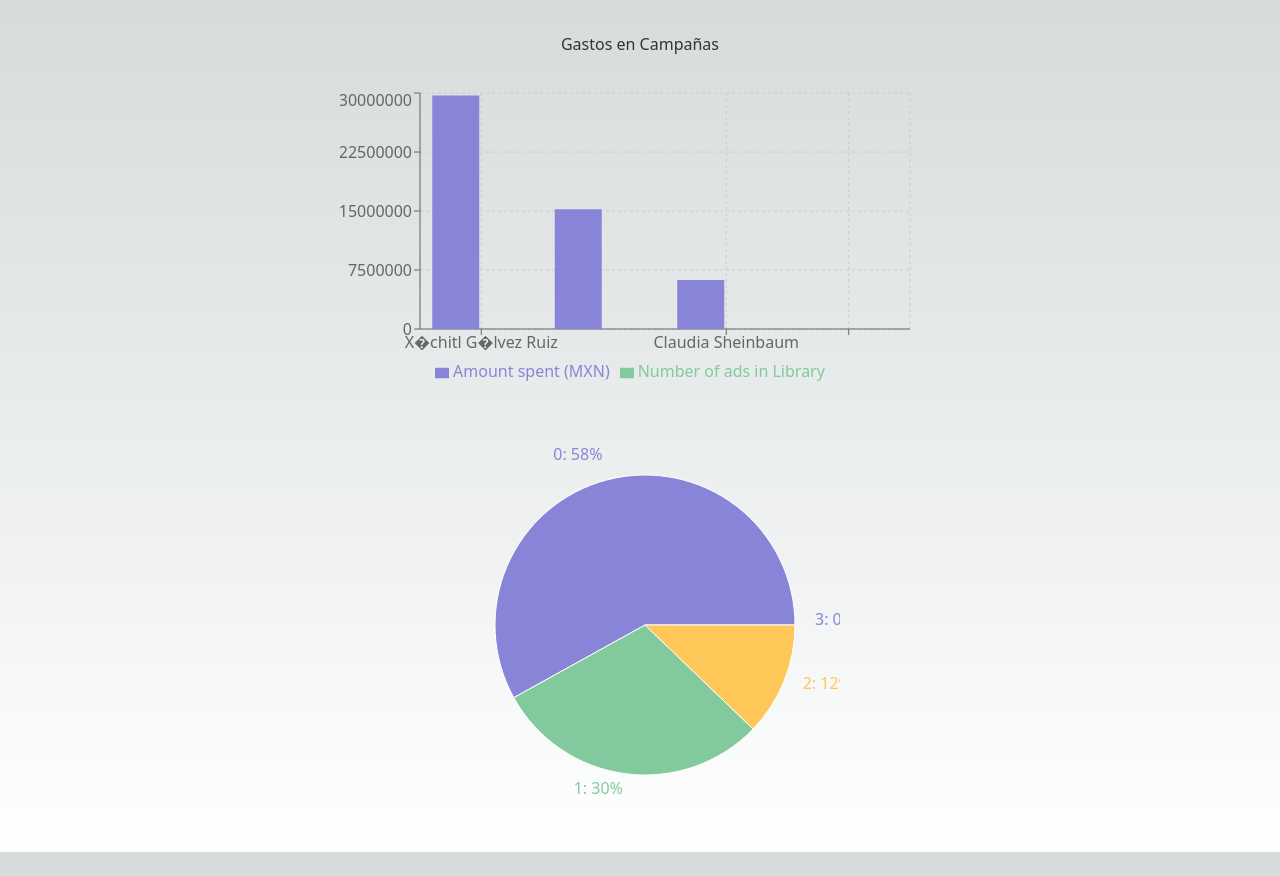
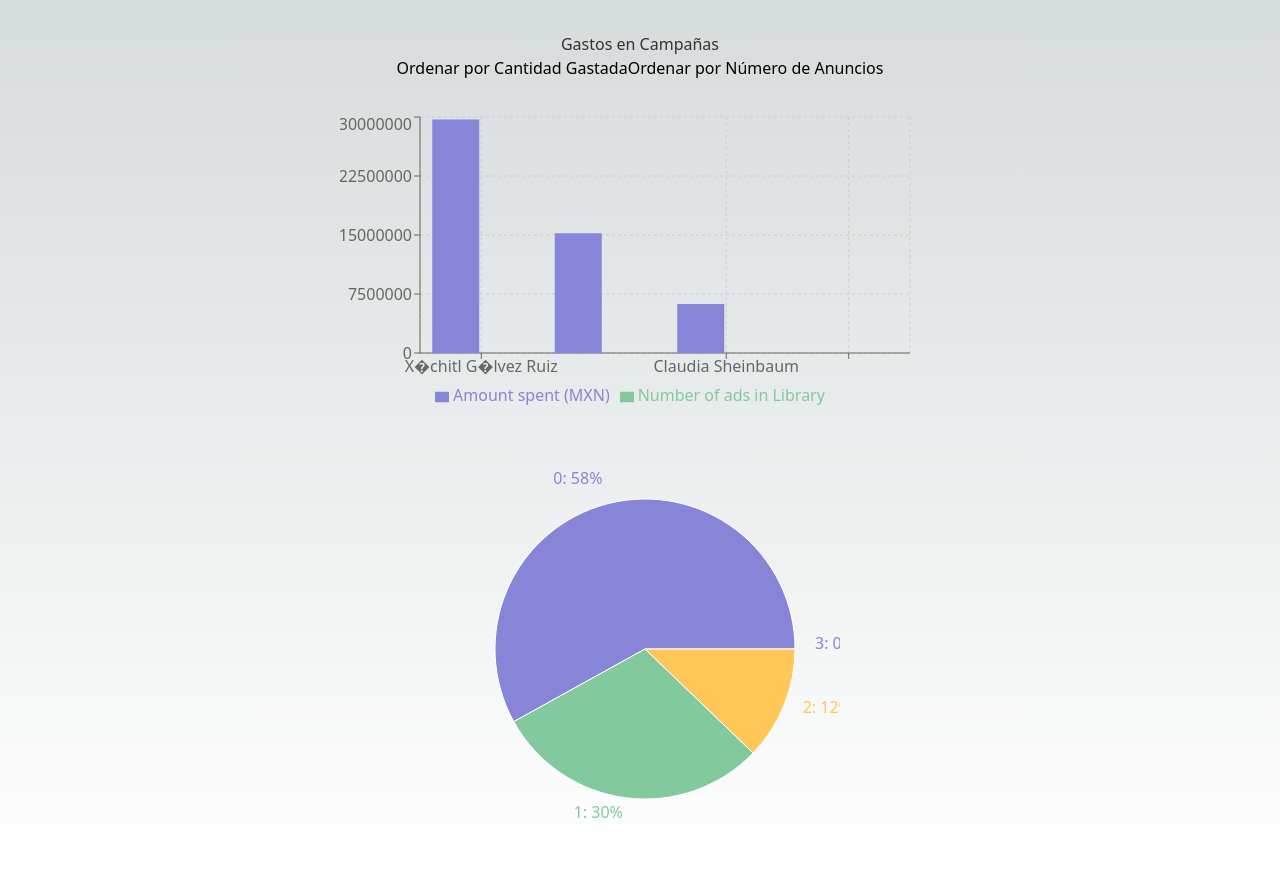
Before and after one commit to Root-FTW/BENITO, a Next.js app: page / in a window 1280 px wide. Before the commit the page ends 852 px from the top, so only its background shows below. Built offline with nearby package versions, Linux system fonts and the light colour scheme.

Commit message:
Update index.js

```diff
--- a/pages/index.js
+++ b/pages/index.js
@@ -9,6 +9,7 @@ const COLORS = ['#8884d8', '#82ca9d', '#ffc658'];
 
 export default function Home({ data }) {
   const [parsedData, setParsedData] = useState([]);
+  const [filteredData, setFilteredData] = useState([]);
 
   useEffect(() => {
     const parsed = Papa.parse(data, {
@@ -16,16 +17,31 @@ export default function Home({ data }) {
       dynamicTyping: true,
     });
     setParsedData(parsed.data);
+    setFilteredData(parsed.data);
   }, [data]);
+
+  const filterByAmountSpent = () => {
+    const filtered = [...parsedData].sort((a, b) => b["Amount spent (MXN)"] - a["Amount spent (MXN)"]);
+    setFilteredData(filtered);
+  };
+
+  const filterByNumberOfAds = () => {
+    const filtered = [...parsedData].sort((a, b) => b["Number of ads in Library"] - a["Number of ads in Library"]);
+    setFilteredData(filtered);
+  };
 
   return (
     <div className={styles.container}>
       <h1 className={styles.heading}>Gastos en Campañas</h1>
+      <div>
+        <button onClick={filterByAmountSpent}>Ordenar por Cantidad Gastada</button>
+        <button onClick={filterByNumberOfAds}>Ordenar por Número de Anuncios</button>
+      </div>
       <div className={styles.chart}>
         <BarChart
           width={600}
           height={300}
-          data={parsedData}
+          data={filteredData}
           margin={{
             top: 5, right: 30, left: 20, bottom: 5,
           }}>
@@ -41,7 +57,7 @@ export default function Home({ data }) {
       <div className={styles.chart}>
         <PieChart width={400} height={400}>
           <Pie
-            data={parsedData}
+            data={filteredData}
             cx={200}
             cy={200}
             labelLine={false}
@@ -50,7 +66,7 @@ export default function Home({ data }) {
             fill="#8884d8"
             dataKey="Amount spent (MXN)"
           >
-            {parsedData.map((entry, index) => (
+            {filteredData.map((entry, index) => (
               <Cell key={`cell-${index}`} fill={COLORS[index % COLORS.length]} />
             ))}
           </Pie>
```
